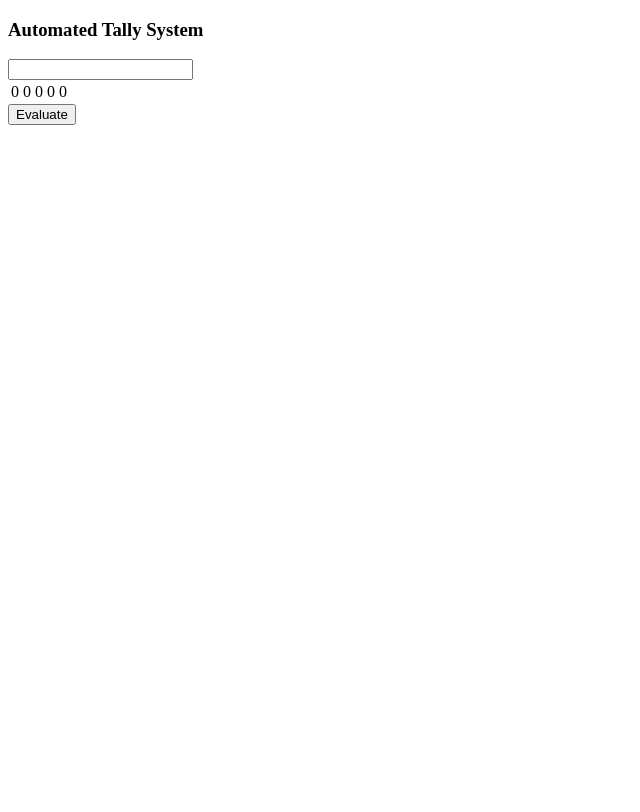
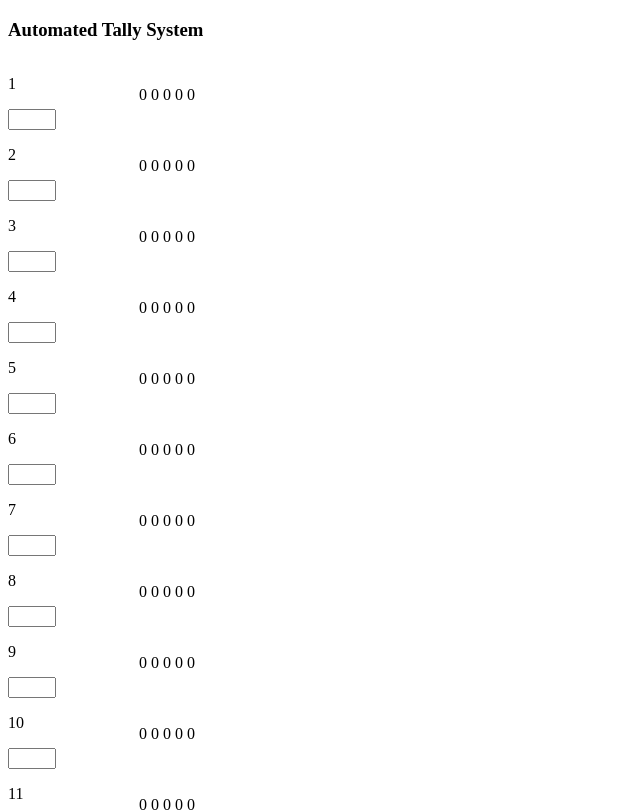
Before and after one commit to ire-zepelli/automated-tally, a React (Vite) app: page / in a window 1280 px wide. Shown: the top 812 px of the page, without its empty margins (0-640 px from the left). Built offline with nearby package versions, Linux system fonts and the light colour scheme.

Commit message:
spaghetti code

```diff
--- a/src/components/Tally/Tally.jsx
+++ b/src/components/Tally/Tally.jsx
@@ -1,5 +1,5 @@
+import { forwardRef } from "react";
 import classes from "./Tally.module.css";
-
 const Tally = (props) => {
   return (
     <div className={classes.wrapper}>
--- a/src/components/Tally/TallyInput.jsx
+++ b/src/components/Tally/TallyInput.jsx
@@ -1,10 +1,11 @@
-import Tally from "./Tally";
-
-const TallyInput = () => {
+import { forwardRef } from "react";
+// eslint-disable-next-line react/display-name
+const TallyInput = forwardRef((props, ref) => {
   return (
     <>
-      <input type="number" ref={inputRef} />
-      <Tally count={count} />
+      <input type="number" ref={ref} max="5" min="1" id={props.id} />
     </>
   );
-};
+});
+
+export default TallyInput;
--- a/src/components/Tally/TallyList.jsx
+++ b/src/components/Tally/TallyList.jsx
@@ -1,23 +1,47 @@
 import { useState, useRef } from "react";
+import TallyInput from "./TallyInput";
 import Tally from "./Tally";
+import classes from "./TallyList.module.css";
 
 const initialState = { 1: 0, 2: 0, 3: 0, 4: 0, 5: 0 };
+const createInitialStates = () =>
+  Array(31)
+    .fill()
+    .map(() => ({ ...initialState }));
 
 const TallyList = () => {
-  const inputRef = useRef();
-  const [count, setCount] = useState(initialState);
+  const inputRefs = Array.from({ length: 31 }, () => useRef(null));
+  const [count, setCount] = useState(createInitialStates());
+
   const submitHandler = () => {
-    const key = parseInt(inputRef.current.value, 10);
+    for (let i = 0; i < 31; i++) {
+      const key = parseInt(inputRefs[i].current.value, 10);
+      const id = inputRefs[i].current.id;
+      console.log(inputRefs[i].current);
 
-    setCount((prevState) => {
-      return { ...prevState, [key]: prevState[key] + 1 };
-    });
+      setCount((prevState) => {
+        const updatedState = [...prevState];
+        updatedState[id] = { ...prevState[id], [key]: prevState[id][key] + 1 };
+        return updatedState;
+      });
+    }
   };
 
   return (
     <>
-      <input type="number" ref={inputRef} />
-      <Tally count={count} />
+      {count.map((_, index) => (
+        <div className={classes.wrapper} key={index}>
+          <div>
+            <p>{index + 1}</p>
+            <TallyInput
+              count={count[index]}
+              ref={inputRefs[index]}
+              id={index}
+            />
+          </div>
+          <Tally count={count[index]} />
+        </div>
+      ))}
       <button onClick={submitHandler}>Evaluate</button>
     </>
   );
--- /dev/null
+++ b/src/components/Tally/TallyList.module.css
@@ -0,0 +1,4 @@
+.wrapper {
+  display: flex;
+  gap: 5rem;
+}
```
